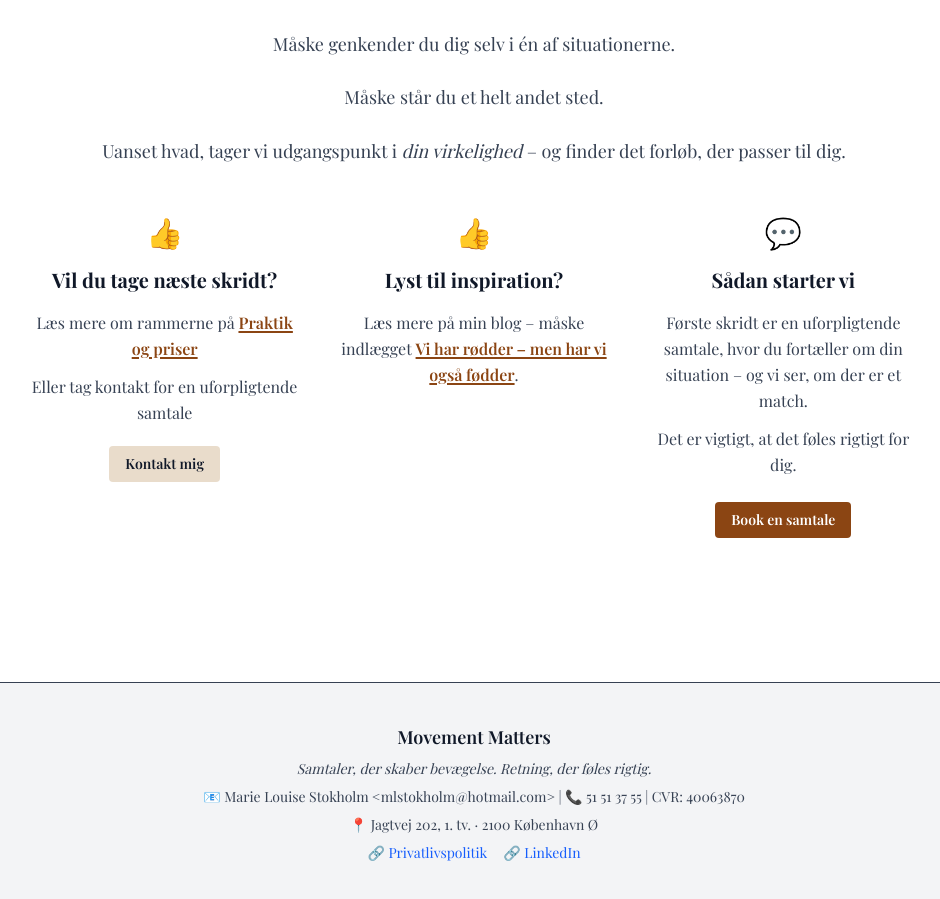
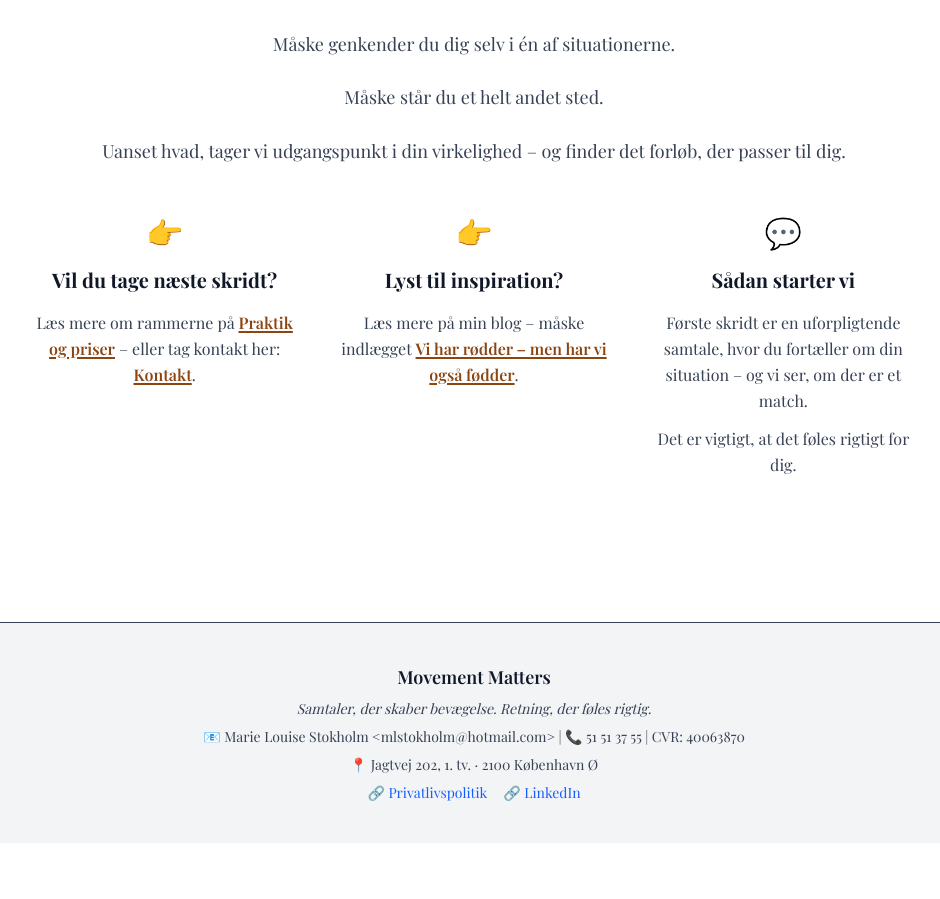
Before and after one commit to nordic-agency/marielouisestokholm, a Next.js app: page /hvad-jeg-tilbyder in a window 1280 px wide. Shown: the part 3360-4259 px from the top of the page, without its empty margins (166-1106 px from the left). After the commit the page ends 4203 px from the top, so only its background shows below. Built offline with nearby package versions, Linux system fonts and the light colour scheme.

Commit message:
V2 Revision: Updated section with direct tone, 👉 emojis, and simplified text structure

```diff
--- a/src/app/hvad-jeg-tilbyder/page.tsx
+++ b/src/app/hvad-jeg-tilbyder/page.tsx
@@ -143,38 +143,27 @@ export default function HvadJegTilbyder() {
           <div className="space-y-6 text-lg leading-relaxed text-gray-700 mb-12 text-center">
             <p>Måske genkender du dig selv i én af situationerne.</p>
             <p>Måske står du et helt andet sted.</p>
-            <p>Uanset hvad, tager vi udgangspunkt i <em>din virkelighed</em> – og finder det forløb, der passer til dig.</p>
+            <p>Uanset hvad, tager vi udgangspunkt i din virkelighed – og finder det forløb, der passer til dig.</p>
           </div>
 
           <div className="grid md:grid-cols-3 gap-8">
             {/* Vil du tage næste skridt? */}
             <div className="text-center">
               <div className="flex justify-center mb-4">
-                <span className="text-3xl">👍</span>
+                <span className="text-3xl">👉</span>
               </div>
               <h3 className="text-xl font-bold text-gray-900 mb-4">Vil du tage næste skridt?</h3>
-              <div className="space-y-3 text-gray-700 leading-relaxed">
+              <div className="text-gray-700 leading-relaxed">
                 <p>
-                  Læs mere om rammerne på <Link href="/hvad-jeg-tilbyder" className="text-[#8B4513] hover:text-[#A0522D] font-semibold underline decoration-2 underline-offset-2">Praktik og priser</Link>
+                  Læs mere om rammerne på <Link href="/hvad-jeg-tilbyder" className="text-[#8B4513] hover:text-[#A0522D] font-semibold underline decoration-2 underline-offset-2">Praktik og priser</Link> – eller tag kontakt her: <Link href="/kontakt" className="text-[#8B4513] hover:text-[#A0522D] font-semibold underline decoration-2 underline-offset-2">Kontakt</Link>.
                 </p>
-                <p>
-                  Eller tag kontakt for en uforpligtende samtale
-                </p>
-                <div className="pt-2">
-                  <Link
-                    href="/kontakt"
-                    className="inline-block bg-[#e9dccb] hover:bg-[#d7c3ad] text-gray-900 font-semibold py-2 px-4 rounded transition text-sm"
-                  >
-                    Kontakt mig
-                  </Link>
-                </div>
               </div>
             </div>
 
             {/* Lyst til inspiration? */}
             <div className="text-center">
               <div className="flex justify-center mb-4">
-                <span className="text-3xl">👍</span>
+                <span className="text-3xl">👉</span>
               </div>
               <h3 className="text-xl font-bold text-gray-900 mb-4">Lyst til inspiration?</h3>
               <p className="text-gray-700 leading-relaxed">
@@ -188,21 +177,13 @@ export default function HvadJegTilbyder() {
                 <span className="text-3xl">💬</span>
               </div>
               <h3 className="text-xl font-bold text-gray-900 mb-4">Sådan starter vi</h3>
-              <div className="text-gray-700 leading-relaxed space-y-3 mb-4">
+              <div className="text-gray-700 leading-relaxed space-y-3">
                 <p>
                   Første skridt er en uforpligtende samtale, hvor du fortæller om din situation – og vi ser, om der er et match.
                 </p>
                 <p>
                   Det er vigtigt, at det føles rigtigt for dig.
                 </p>
-              </div>
-              <div className="pt-2">
-                <Link
-                  href="/kontakt"
-                  className="inline-block bg-[#8B4513] hover:bg-[#A0522D] text-white font-semibold py-2 px-4 rounded transition text-sm"
-                >
-                  Book en samtale
-                </Link>
               </div>
             </div>
           </div>
```
